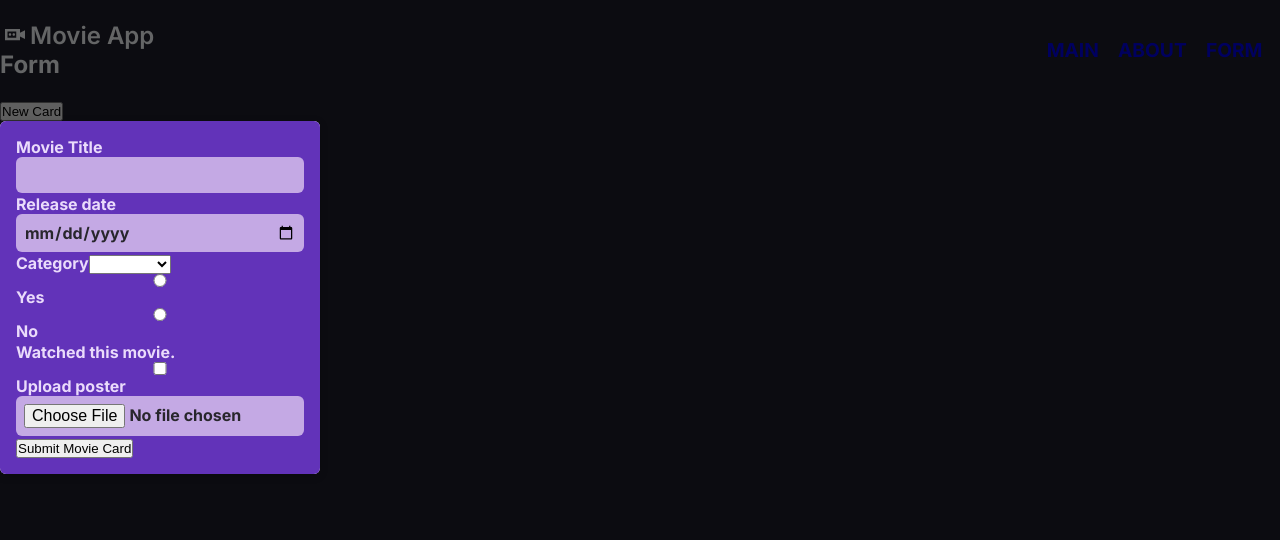
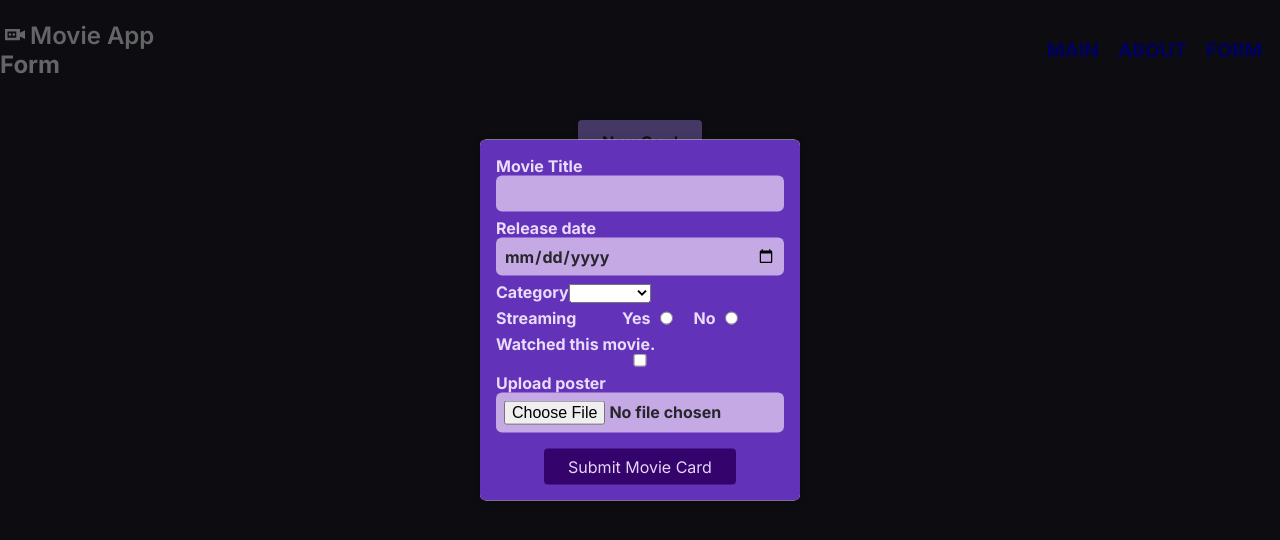
Before and after one commit to shalick/rs_school_react2023_q1, a React (Vite) app in the folder rsschool-react/: page /form in a window 1280 px wide. Both pictures are taken after a click on the button "New Card". Shown: the top 540 px of the page. Built offline with nearby package versions, Linux system fonts and the light colour scheme.

Commit message:
feat: add markup to Form page

```diff
--- /dev/null
+++ b/rsschool-react/src/components/FormCardList/FormCardList.module.css
@@ -0,0 +1,9 @@
+.cardsContainer {
+    max-width: 1440px;
+    margin: 0 auto;
+    display: flex;
+    flex-wrap: wrap;
+    justify-content: flex-start;
+    text-align: center;
+    width: 100%;
+}
--- a/rsschool-react/src/components/FormCardList/FormCardList.tsx
+++ b/rsschool-react/src/components/FormCardList/FormCardList.tsx
@@ -2,7 +2,7 @@ import React, { Component } from 'react'
 import { IFormData } from '../../utils/types'
 import { FormCard } from '../FormCard/FormCard'
 
-// import styles from './FormCardList.module.scss'
+import classes from './FormCardList.module.css'
 
 export interface IFormCardListProps {
     statesArr: IFormData[]
@@ -27,6 +27,10 @@ export default class FormCardList extends Component<IFormCardListProps> {
     }
 
     render() {
-        return <ul data-testid="form-card-list">{this.generateCards()}</ul>
+        return (
+            <ul className={classes.cardsContainer} data-testid="form-card-list">
+                {this.generateCards()}
+            </ul>
+        )
     }
 }
--- a/rsschool-react/src/components/Modal/Modal.module.css
+++ b/rsschool-react/src/components/Modal/Modal.module.css
@@ -15,4 +15,8 @@
     padding: 0;
     overflow: hidden;
     z-index: 1;
+    position: absolute;
+    top: 40%;
+    left: 50%;
+    transform: translate(-50%, -50%);
 }
--- a/rsschool-react/src/components/NewCardForm/NewCardForm.module.css
+++ b/rsschool-react/src/components/NewCardForm/NewCardForm.module.css
@@ -2,6 +2,9 @@
     background-color: #6233b9;
     padding: 1rem;
     width: 20rem;
+    display: flex;
+    flex-direction: column;
+    gap: 5px;
 }
 
 .form label {
--- /dev/null
+++ b/rsschool-react/src/components/forms/StreamingSwitcher.module.css
@@ -0,0 +1,18 @@
+.container{
+    display: flex;
+    /* justify-content: space-between; */
+    align-items: center;
+}
+.choisesContainer {
+    display: flex;
+    justify-content: center;
+    gap: 20px;
+    width: 100%;
+}
+
+.choise {
+    display: flex;
+    justify-content: center;
+    gap: 10px;
+    color: #28262c;
+}
--- a/rsschool-react/src/components/forms/StreamingSwitcher.tsx
+++ b/rsschool-react/src/components/forms/StreamingSwitcher.tsx
@@ -1,5 +1,6 @@
 /* eslint-disable react/react-in-jsx-scope */
 import { Component } from 'react'
+import classes from './StreamingSwitcher.module.css'
 
 export interface IStreamingSwitcherProps {
     forwardRef: React.RefObject<HTMLInputElement>
@@ -9,7 +10,11 @@ export default class StreamingSwitcher extends Component<IStreamingSwitcherProps
     render() {
         const { forwardRef } = this.props
         return (
-            <div>
+            <div className={classes.container}>
+                <label>Streaming</label>
+                <div className={classes.choisesContainer}>
+                    <div className={classes.choise}>
+                        <label htmlFor="Yes">Yes</label>
                         <input
                             id="Yes"
                             name="streaming"
@@ -17,7 +22,9 @@ export default class StreamingSwitcher extends Component<IStreamingSwitcherProps
                             value="Yes"
                             ref={forwardRef}
                         />
-                <label htmlFor="Yes">Yes</label>
+                    </div>
+                    <div className={classes.choise}>
+                        <label htmlFor="No">No</label>
                         <input
                             id="No"
                             name="streaming"
@@ -25,39 +32,8 @@ export default class StreamingSwitcher extends Component<IStreamingSwitcherProps
                             value="No"
                             ref={forwardRef}
                         />
-                <label htmlFor="No">No</label>
-                {/* <input
-                    id="Disney+"
-                    name="streaming"
-                    type="radio"
-                    value="Disney+"
-                    ref={forwardRef}
-                />
-                <label htmlFor="Disney+">Disney+</label>
-                <input
-                    id="HBO Max"
-                    name="streaming"
-                    type="radio"
-                    value="HBO Max"
-                    ref={forwardRef}
-                />
-                <label htmlFor="HBO Max">HBO Max</label>
-                <input
-                    id="Apple TV"
-                    name="streaming"
-                    type="radio"
-                    value="Apple TV"
-                    ref={forwardRef}
-                />
-                <label htmlFor="Apple TV">Apple TV</label>
-                <input
-                    id="Others"
-                    name="streaming"
-                    type="radio"
-                    value="Others"
-                    ref={forwardRef}
-                />
-                <label htmlFor="Others">Others</label> */}
+                    </div>
+                </div>
             </div>
         )
     }
--- /dev/null
+++ b/rsschool-react/src/components/forms/SubmitButton.module.css
@@ -0,0 +1,18 @@
+.submitButtonContainer {
+    display: flex;
+    justify-content: center;
+    padding-top: 10px;
+}
+button {
+    cursor: pointer;
+    font: inherit;
+    padding: 0.5rem 1.5rem;
+    border: none;
+    border-radius: 4px;
+    background-color: #34036c;
+    color: #e5d5f7;
+}
+
+button:hover {
+    background-color: #23014a;
+}
--- a/rsschool-react/src/components/forms/SubmitButton.tsx
+++ b/rsschool-react/src/components/forms/SubmitButton.tsx
@@ -1,8 +1,8 @@
 import React, { Component } from 'react'
+import classes from './SubmitButton.module.css'
 
 export interface ISubmitButtonProps {
     isButtonDisabled: boolean
-    // onClose: () => void
 }
 
 export default class SubmitButton extends Component<
@@ -12,14 +12,16 @@ export default class SubmitButton extends Component<
     render() {
         const { isButtonDisabled } = this.props
         return (
+            <div className={classes.submitButtonContainer}>
                 <button
+                    className={classes.button}
                     type="submit"
                     disabled={isButtonDisabled}
                     data-testid="submit-button"
-                // onClick={onClose}
                 >
                     Submit Movie Card
                 </button>
+            </div>
         )
     }
 }
--- /dev/null
+++ b/rsschool-react/src/components/pages/Form.module.css
@@ -0,0 +1,27 @@
+.formContainer {
+    max-width: 1440px;
+    margin: 0 auto;
+    display: flex;
+    flex-direction: column;
+    align-items: center;
+    padding: 20px;
+}
+
+.button {
+    display: inline-flex;
+    align-items: center;
+    gap: 0.5rem;
+    padding: 0.75rem 1.5rem;
+    background-color: #a990fb;
+    color: #2a2630;
+    border: none;
+    border-radius: 4px;
+    box-shadow: 0 2px 8px rgba(0, 0, 0, 0.2);
+    cursor: pointer;
+    font-weight: bold;
+    text-decoration: none;
+}
+
+.button:hover {
+    background-color: #8c6cf7;
+}
--- a/rsschool-react/src/components/pages/Form.tsx
+++ b/rsschool-react/src/components/pages/Form.tsx
@@ -4,7 +4,7 @@ import { IFormData } from '../../utils/types'
 import FormCardList from '../../components/FormCardList/FormCardList'
 import Modal from '../Modal/Modal'
 
-// import styles from './FormPage.module.scss'
+import classes from './Form.module.css'
 
 export interface IFormPageState {
     formStatesArr: IFormData[] | []
@@ -42,12 +42,9 @@ export default class FormPage extends Component<
 
     render() {
         return (
-            <div>
-                {/* <Link to="/create-card" className={classes.button}>
-                    New Card
-                </Link> */}
+            <div className={classes.formContainer}>
                 <button
-                    // className={classes.button}
+                    className={classes.button}
                     onClick={this.showModalHandler}
                 >
                     New Card
```
Also changed, not shown: 1 other file (tests, documents, lock files or other folders). Lines whose indentation alone changed are shown as unchanged.
